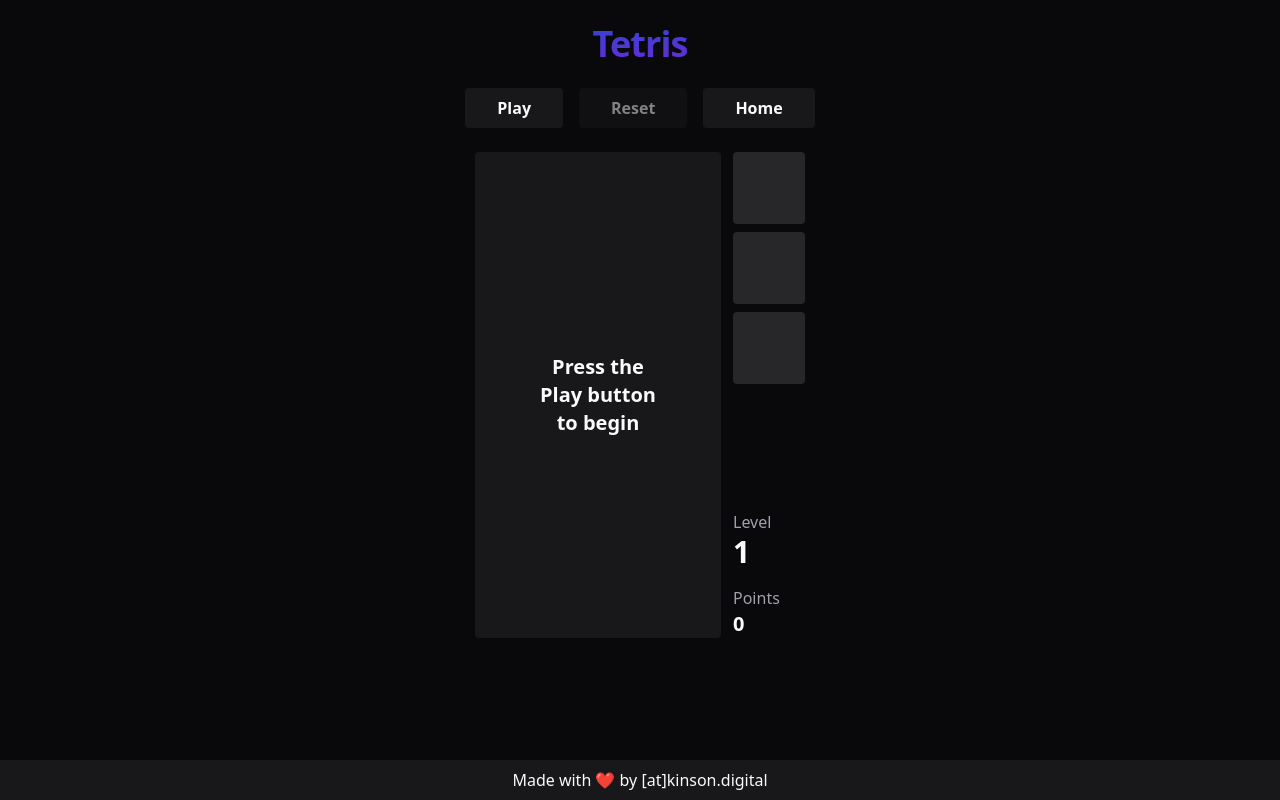
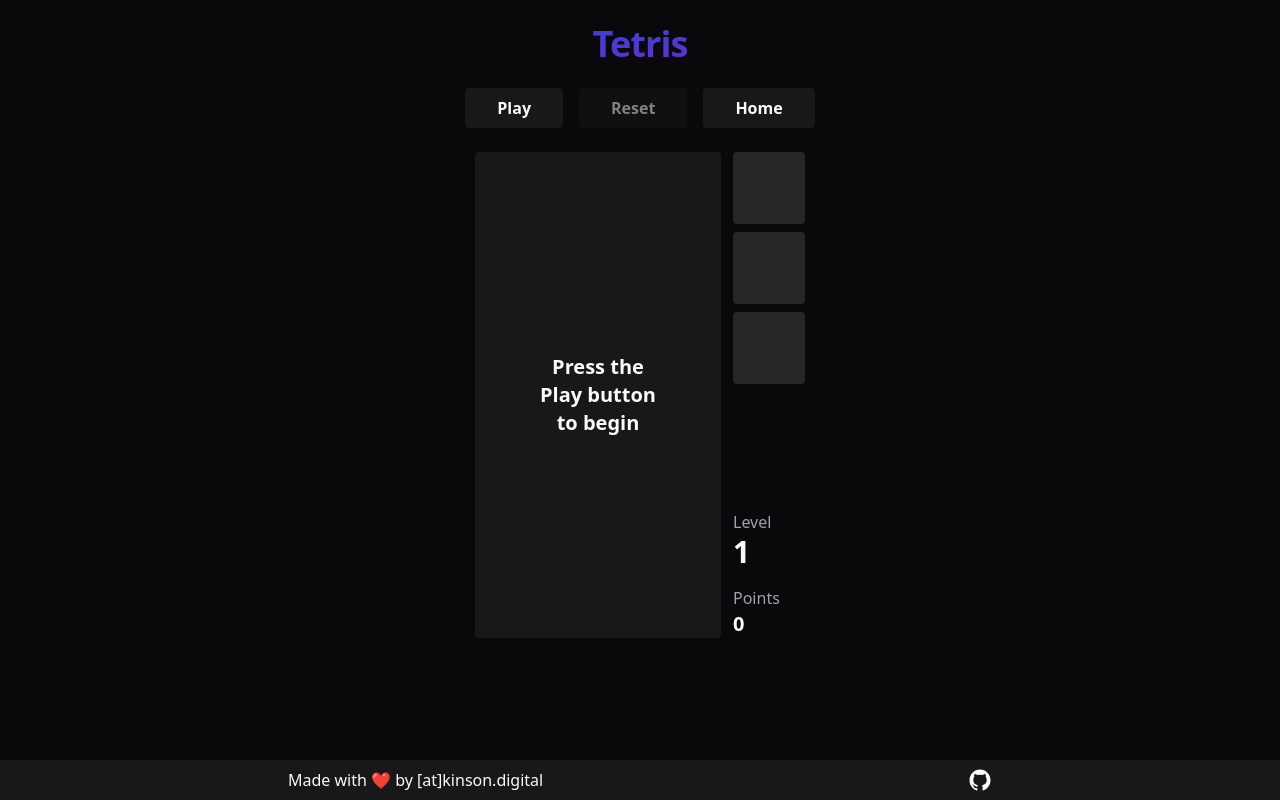
Before and after one commit to RickyAtkinson/react-arcade, a React (Vite) app: page /tetris in a window 1280 px wide. Built offline with nearby package versions, Linux system fonts and the light colour scheme.

Commit message:
Add Github link to footer

```diff
--- a/src/App.tsx
+++ b/src/App.tsx
@@ -15,7 +15,7 @@ export default function App() {
           React Arcade
         </h1>
       </header>
-      <main className="container mx-auto flex-grow px-8 text-center">
+      <main className="container mx-auto max-w-screen-md flex-grow px-8 text-center">
         <p className="mx-auto max-w-lg leading-7 [&:not(:first-child)]:mt-4">
           Welcome to React Arcade! These games have been made as an education
           project and are by no means polished products.
@@ -26,7 +26,7 @@ export default function App() {
         <p className="mx-auto max-w-lg leading-7 [&:not(:first-child)]:mt-4">
           Select a game below:
         </p>
-        <div className="mx-auto mt-8 grid max-w-2xl grid-cols-1 gap-2 text-xl md:grid-cols-2">
+        <div className="mx-auto mt-8 grid  grid-cols-1 gap-2 text-xl md:grid-cols-2">
           {gameList.map((game) => (
             <Link
               to={game.href}
--- a/src/components/Footer.tsx
+++ b/src/components/Footer.tsx
@@ -1,7 +1,19 @@
+import IconLogoGithub from "./IconLogogithub";
+
 export default function Footer() {
   return (
-    <footer className="bg-zinc-900 px-8 py-2 text-center">
-      Made with ❤️ by [at]kinson.digital
+    <footer className="bg-zinc-900 py-2">
+      <div className="container mx-auto flex max-w-screen-md justify-between px-8">
+        <span>Made with ❤️ by [at]kinson.digital</span>
+        <a
+          href="https://github.com/RickyAtkinson/react-arcade"
+          target="_blank"
+          rel="noreferrer"
+          className=" transition-colors hover:text-[#6cc644]"
+        >
+          <IconLogoGithub width="1.5rem" height="1.5rem" />
+        </a>
+      </div>
     </footer>
   );
 }
--- /dev/null
+++ b/src/components/IconLogogithub.tsx
@@ -0,0 +1,16 @@
+// icon:logo-github | Ionicons https://ionicons.com/ | Ionic Framework
+export default function IconLogoGithub(
+  props: React.ComponentPropsWithoutRef<"svg">,
+) {
+  return (
+    <svg
+      viewBox="0 0 512 512"
+      fill="currentColor"
+      height="1em"
+      width="1em"
+      {...props}
+    >
+      <path d="M256 32C132.3 32 32 134.9 32 261.7c0 101.5 64.2 187.5 153.2 217.9a17.56 17.56 0 003.8.4c8.3 0 11.5-6.1 11.5-11.4 0-5.5-.2-19.9-.3-39.1a102.4 102.4 0 01-22.6 2.7c-43.1 0-52.9-33.5-52.9-33.5-10.2-26.5-24.9-33.6-24.9-33.6-19.5-13.7-.1-14.1 1.4-14.1h.1c22.5 2 34.3 23.8 34.3 23.8 11.2 19.6 26.2 25.1 39.6 25.1a63 63 0 0025.6-6c2-14.8 7.8-24.9 14.2-30.7-49.7-5.8-102-25.5-102-113.5 0-25.1 8.7-45.6 23-61.6-2.3-5.8-10-29.2 2.2-60.8a18.64 18.64 0 015-.5c8.1 0 26.4 3.1 56.6 24.1a208.21 208.21 0 01112.2 0c30.2-21 48.5-24.1 56.6-24.1a18.64 18.64 0 015 .5c12.2 31.6 4.5 55 2.2 60.8 14.3 16.1 23 36.6 23 61.6 0 88.2-52.4 107.6-102.3 113.3 8 7.1 15.2 21.1 15.2 42.5 0 30.7-.3 55.5-.3 63 0 5.4 3.1 11.5 11.4 11.5a19.35 19.35 0 004-.4C415.9 449.2 480 363.1 480 261.7 480 134.9 379.7 32 256 32z" />
+    </svg>
+  );
+}
```
